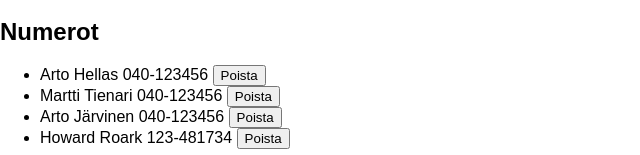
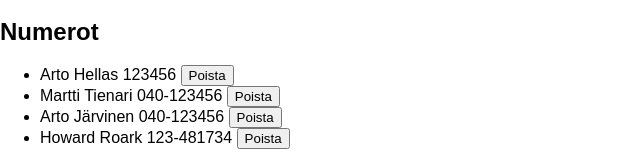
Before and after one commit to smre/fullstack, a React (Create React App) app in the folder viikko 2/puhelinluettelo/: page / in a window 1280 px wide. Shown: the part 240-395 px from the top of the page, without its empty margins (0-640 px from the left). Built offline with nearby package versions, Linux system fonts and the light colour scheme; data requests are answered from the project's data file; the HTML template or start-up script is replaced by a standard one.

Commit message:
Add exercise 2.17

```diff
--- a/viikko 2/puhelinluettelo/db.json
+++ b/viikko 2/puhelinluettelo/db.json
@@ -2,7 +2,7 @@
   "persons": [
     {
       "name": "Arto Hellas",
-      "number": "040-123456",
+      "number": "123456",
       "id": 1
     },
     {
--- a/viikko 2/puhelinluettelo/src/App.js
+++ b/viikko 2/puhelinluettelo/src/App.js
@@ -24,7 +24,18 @@ class App extends React.Component {
     event.preventDefault();
 
     if (this.state.persons.some(person => person.name === this.state.newName)) {
-      console.warn('I\'m afraid I can\'t let you do that, Dave.');
+      const person = this.state.persons.filter(person => person.name === this.state.newName);
+      const result = window.confirm(
+        `Käyttäjä nimellä ${this.state.newName} on jo olemassa. Haluatko päivittää numeron?`);
+      if (result) {
+        const personObject = {
+          name: this.state.newName,
+          number: this.state.newNumber,
+        };
+        nameService.update(person[0].id, personObject).then(() => {
+          this.componentDidMount();
+        });
+      }
     } else {
       const personObject = {
         name: this.state.newName,
```
